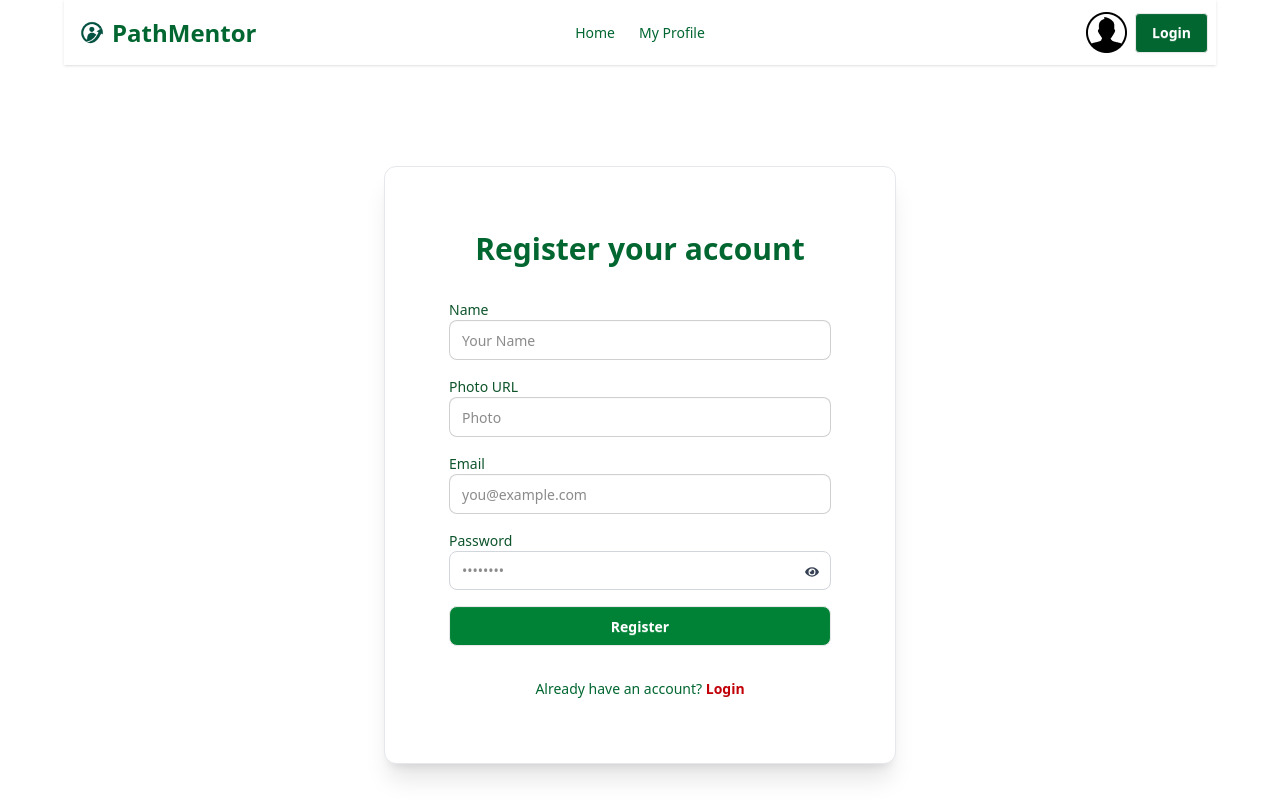
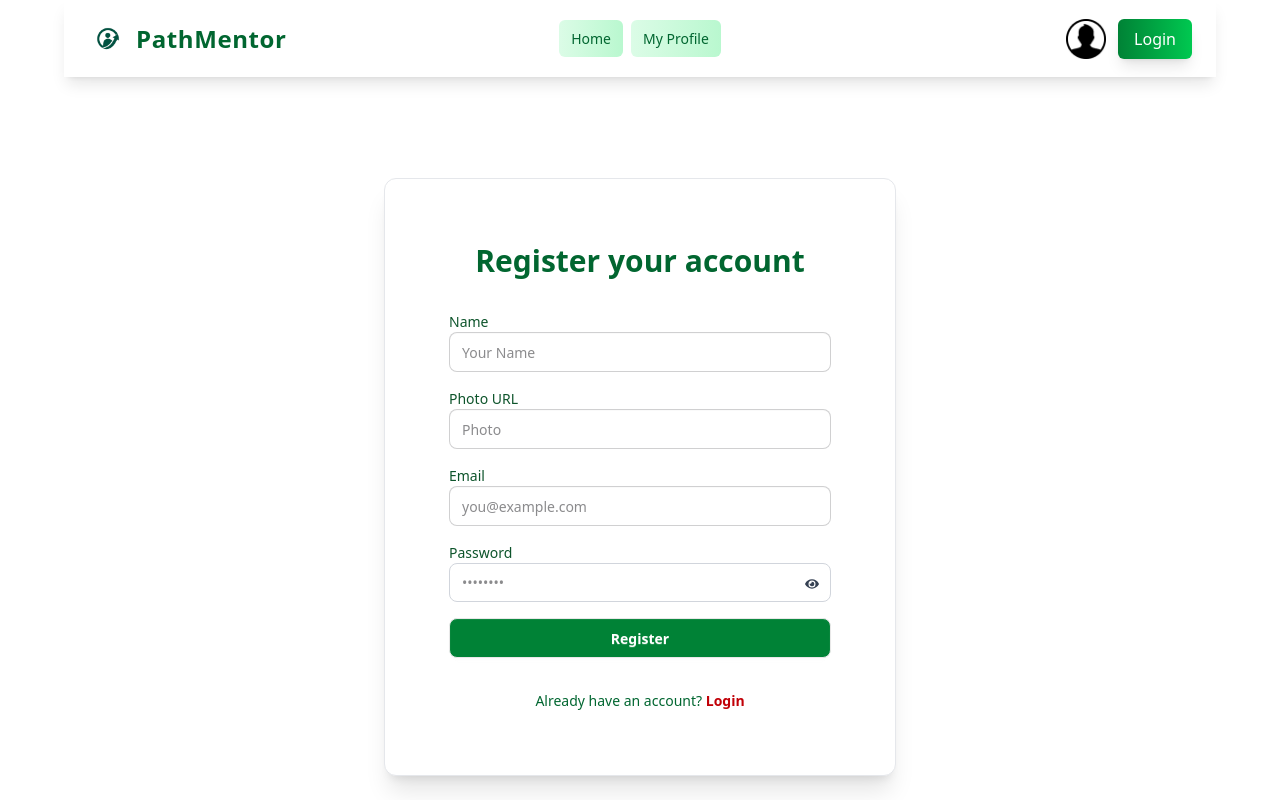
Before and after one commit to sajidmahmud44/Career-Counseling-Project, a React (Vite) app: page /auth/register in a window 1280 px wide. Shown: the top 800 px of the page. Built offline with nearby package versions, Linux system fonts and the light colour scheme; no server answers.

Commit message:
navbar-update

```diff
--- a/src/components/Navbar/Navbar.jsx
+++ b/src/components/Navbar/Navbar.jsx
@@ -4,52 +4,99 @@ import { AuthContext } from '../provider/AuthProvider';
 
 import usericon from "../../assets/user.png"
 import logo from "/logo.png"
+
 const Navbar = () => {
   const links = <>
-    <li><NavLink to='/'>Home</NavLink></li>
-        <li><NavLink to='/profile'>My Profile</NavLink></li>
+    <li>
+      <NavLink
+        to='/'
+        className={({ isActive }) =>
+          `px-3 py-2 rounded-md font-medium transition-all duration-300 ${
+            isActive
+              ? 'bg-gradient-to-r from-green-700 to-green-500 text-white shadow-lg'
+              : 'bg-gradient-to-r from-green-100 to-green-200 text-green-800 hover:from-green-400 hover:to-green-500 hover:text-white hover:shadow-md'
+          }`
+        }
+      >
+        Home
+      </NavLink>
+    </li>
+    <li>
+      <NavLink
+        to='/profile'
+        className={({ isActive }) =>
+          `px-3 py-2 rounded-md font-medium transition-all duration-300 ${
+            isActive
+              ? 'bg-gradient-to-r from-green-700 to-green-500 text-white shadow-lg'
+              : 'bg-gradient-to-r from-green-100 to-green-200 text-green-800 hover:from-green-400 hover:to-green-500 hover:text-white hover:shadow-md'
+          }`
+        }
+      >
+        My Profile
+      </NavLink>
+    </li>
   </>
-    const {user,logOut} = useContext(AuthContext);
+
+  const { user, logOut } = useContext(AuthContext);
 
   return (
-        <div className="navbar bg-base-100 shadow-sm">
+    <div className="navbar bg-white shadow-lg px-6 py-3 sticky top-0 z-50">
       <div className="navbar-start">
         <div className="dropdown">
           <div tabIndex={0} role="button" className="btn btn-ghost lg:hidden">
-        <svg xmlns="http://www.w3.org/2000/svg" className="h-5 w-5" fill="none" viewBox="0 0 24 24" stroke="currentColor"> <path strokeLinecap="round" strokeLinejoin="round" strokeWidth="2" d="M4 6h16M4 12h8m-8 6h16" /> </svg>
+            <svg xmlns="http://www.w3.org/2000/svg" className="h-6 w-6 text-green-800" fill="none" viewBox="0 0 24 24" stroke="currentColor">
+              <path strokeLinecap="round" strokeLinejoin="round" strokeWidth="2" d="M4 6h16M4 12h8m-8 6h16" />
+            </svg>
           </div>
           <ul
             tabIndex={0}
-        className="menu menu-sm dropdown-content bg-base-100 rounded-box z-1 mt-3 w-52 p-2 shadow text-green-800">
+            className="menu menu-sm dropdown-content bg-white rounded-lg shadow-lg mt-3 w-52 p-2 text-green-800"
+          >
             {links}
           </ul>
         </div>
-    <div className="flex items-center justify-center">
-    <img src={logo} alt="Logo" style={{ height: '40px' }} />
-    <span className="text-2xl font-bold text-green-800">PathMentor</span>
+        <div className="flex items-center gap-2">
+          <img src={logo} alt="Logo" className="h-10" />
+          <span className="text-2xl font-bold text-green-800 tracking-wide">PathMentor</span>
         </div>
       </div>
+
       <div className="navbar-center hidden lg:flex">
-    <ul className="menu menu-horizontal px-1 text-green-800">
+        <ul className="menu menu-horizontal px-1 gap-2 text-green-800">
           {links}
         </ul>
       </div>
 
-  <div className="navbar-end gap-2">
-    <div>
-      {
-        user && user?.photoURL? (<div>
-          <img className='w-10 rounded-full' src={user?.photoURL} alt="" title={user?.displayName} />
-        </div>) : (<img src={usericon} alt="" />)
-      }
-    </div>
-    {
-    user && user?.email? (
-      <button onClick={logOut} className="btn bg-green-800 text-white">Logout</button>
-    )  : ( <Link to='/auth/login' className="btn bg-green-800 text-white">Login</Link> )
-  }
+      <div className="navbar-end flex items-center gap-3">
+        <div className="relative group">
+          {user && user?.photoURL ? (
+            <img
+              className='w-10 h-10 rounded-full border-2 border-green-800 object-cover transition-transform duration-200 group-hover:scale-110'
+              src={user.photoURL}
+              alt=""
+              title={user.displayName}
+            />
+          ) : (
+            <img className='w-10 h-10' src={usericon} alt="" />
+          )}
         </div>
 
+        {user && user?.email ? (
+          <button
+            onClick={logOut}
+            className="px-4 py-2 rounded-md text-white bg-gradient-to-r from-green-700 to-green-500 shadow-lg hover:from-green-600 hover:to-green-400 transition-all duration-300"
+          >
+            Logout
+          </button>
+        ) : (
+          <Link
+            to='/auth/login'
+            className="px-4 py-2 rounded-md text-white bg-gradient-to-r from-green-700 to-green-500 shadow-lg hover:from-green-600 hover:to-green-400 transition-all duration-300"
+          >
+            Login
+          </Link>
+        )}
+      </div>
     </div>
   );
 };
```
Lines whose indentation alone changed are shown as unchanged.
